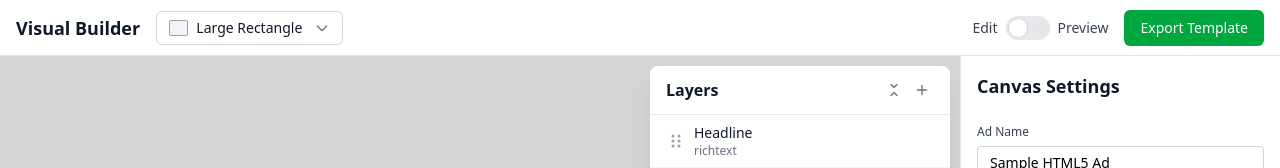
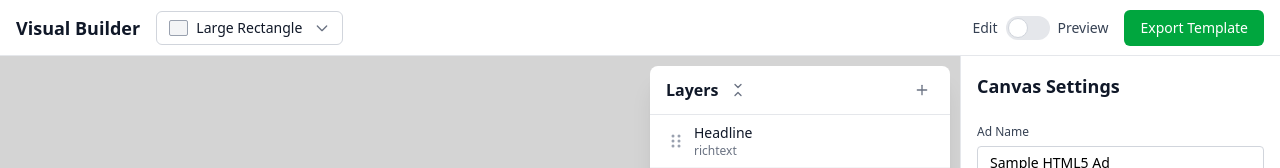
Before and after one commit to rohanbhangui/visual-ad-builder-test, a React (Vite) app: page / in a window 1280 px wide. Shown: the top 168 px of the page. Built offline with nearby package versions, Linux system fonts and the light colour scheme; a web font is replaced by a local one.

Commit message:
mveod collapse/expand to next to layers

```diff
--- a/src/components/LayersPanel.tsx
+++ b/src/components/LayersPanel.tsx
@@ -120,10 +120,8 @@ export const LayersPanel = ({
           !isCollapsed ? 'border-b border-gray-200' : ''
         }`}
       >
-        <div onMouseDown={onMouseDown} className="flex-1 cursor-grab active:cursor-grabbing">
-          Layers
-        </div>
-        <div className="flex items-center gap-1">
+        <div onMouseDown={onMouseDown} className="flex items-center gap-2 flex-1 cursor-grab active:cursor-grabbing">
+          <span>Layers</span>
           <button
             onClick={(e) => {
               e.stopPropagation();
@@ -135,6 +133,8 @@ export const LayersPanel = ({
           >
             {isCollapsed ? <ExpandIcon /> : <CollapseIcon />}
           </button>
+        </div>
+        <div className="flex items-center gap-1">
           <div className="relative" ref={dropdownRef}>
             <button
               onClick={(e) => {
```
